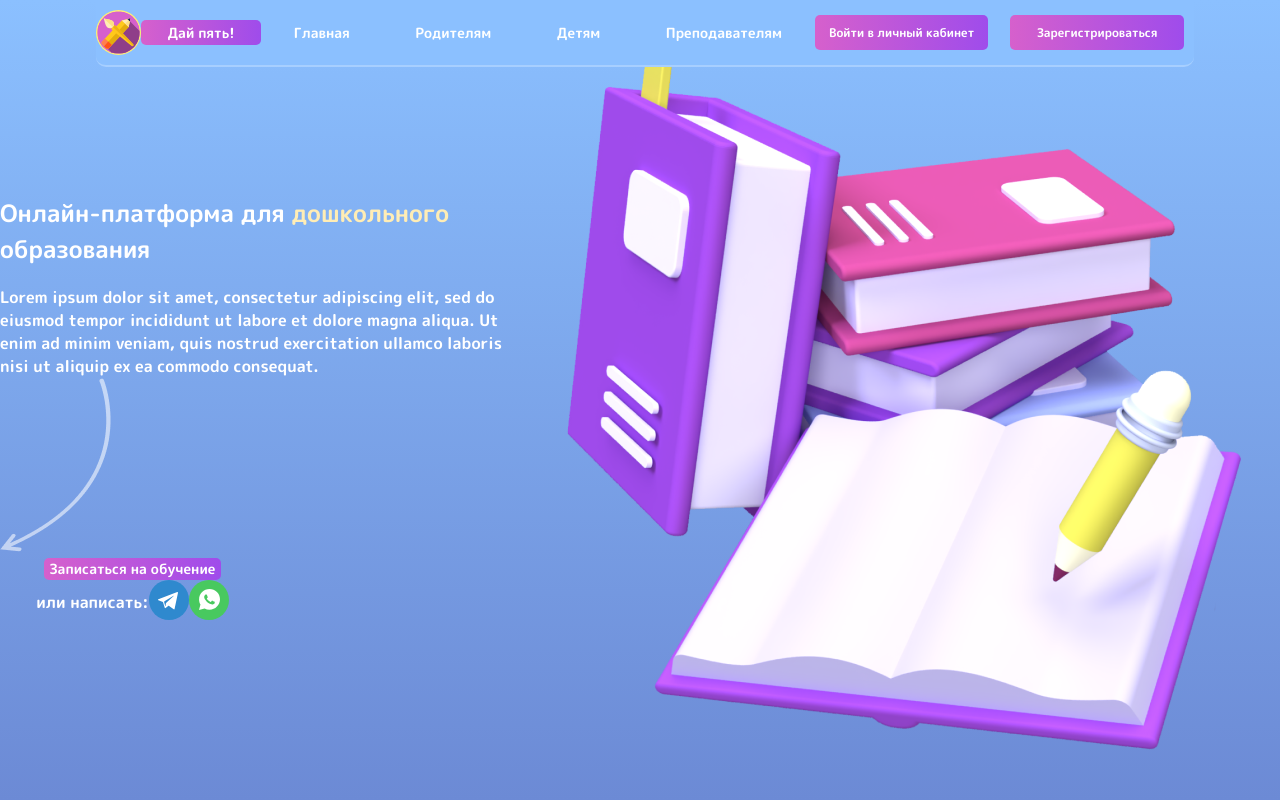
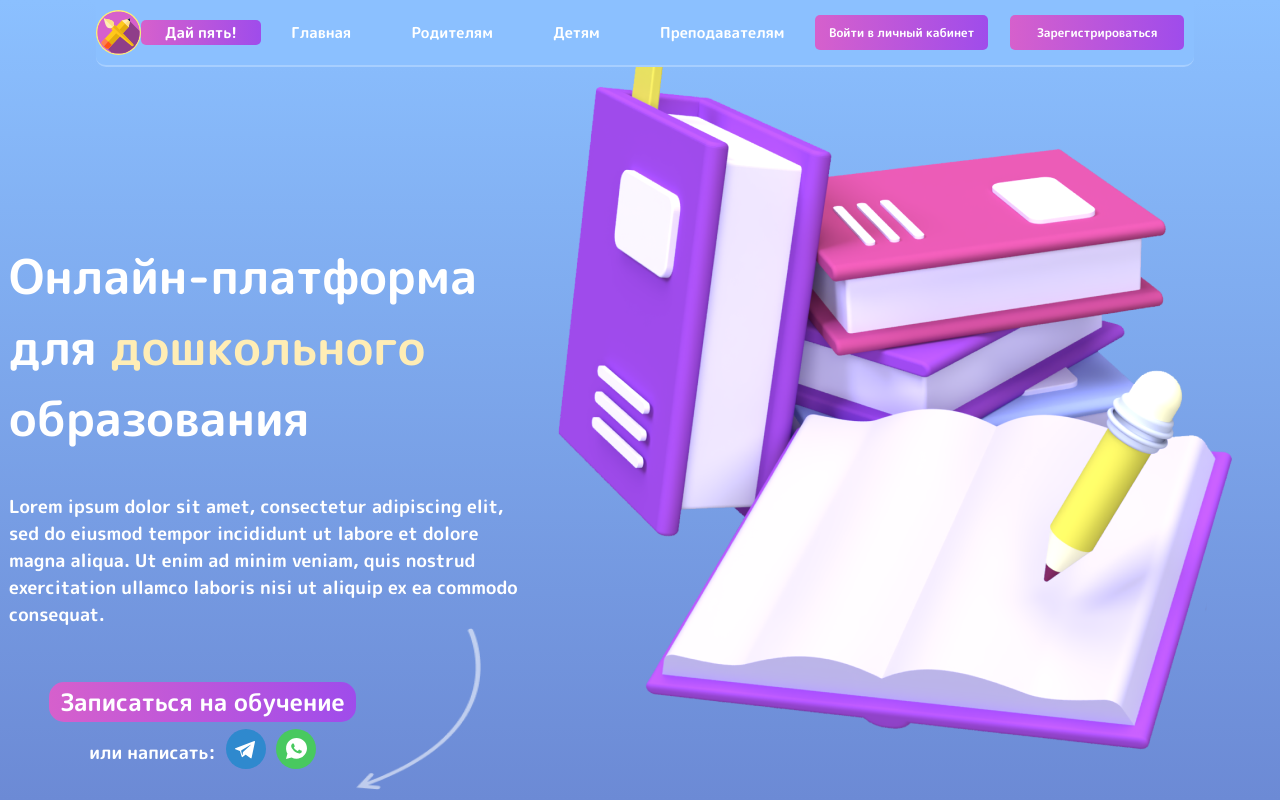
Before and after one commit to Dash-02/React, a React (Create React App) app in the folder preschool/preschool-landing/: page / in a window 1280 px wide. Shown: the top 800 px of the page. Built offline with nearby package versions, Linux system fonts and the light colour scheme.

Commit message:
home-position

```diff
--- a/preschool/preschool-landing/src/Header/Header.css
+++ b/preschool/preschool-landing/src/Header/Header.css
@@ -23,7 +23,7 @@
     display: flex;
     justify-content: space-between;
     align-items: center;
-    width: 40%;
+    width: 35%;
 }
 
 .container-header::before {
@@ -48,7 +48,7 @@
 
 button {
     font-family: 'M PLUS Rounded 1c', sans-serif;
-    font-size: 14px;
+    font-size: 15px;
     color: #fff;
 
     background: linear-gradient(to right, #D660CC, #9F4CEB);
@@ -96,7 +96,7 @@ nav {
 a {
     text-decoration: none;
     font-family: 'M PLUS Rounded 1c', sans-serif;
-    font-size: 14px;
+    font-size: 15px;
     color: #fff;
     transition: filter 0.3s;
 }
@@ -217,6 +217,23 @@ a:active {
     transform: translateX(0);
 }
 
+@media (width > 1900px) {
+    .btn-login button {
+        font-size: 16px;
+    }
+
+    a {
+        font-size: 16px;
+    }
+
+    .logo {
+
+        button {
+            font-size: 16px;
+        }
+    }
+}
+
 @media (width > 720px) {
     .menu {
         display: none;
@@ -239,7 +256,7 @@ a:active {
 
 @media (width <= 1200px) {
     .btn-login button {
-        font-size: 10px;
+        font-size: 12px;
     }
 
     .logo {
@@ -262,6 +279,13 @@ a:active {
 
     .logo {
         width: 50%;
+        button {
+            font-size: 13px;
+        }
+    }
+
+    a {
+        font-size: 13px;
     }
 }
 
--- a/preschool/preschool-landing/src/Home/Home.css
+++ b/preschool/preschool-landing/src/Home/Home.css
@@ -8,6 +8,7 @@
     display: flex;
     justify-content: center;
     flex-wrap: wrap;
+    word-wrap: break-word;
 }
 
 .container {
@@ -15,18 +16,39 @@
     justify-content: center;
 }
 
-@media (width <= 1200px) {
-    .container {
-        flex-wrap: wrap;
-    }
-    .img-books {
-        height: 600px;
-        width: 560px;
+.content {
+    width: 40%;
+    height: 50%;
+
+    font-size: 18px;
+}
+
+.content-wrapper {
+    height: 100%;
+    display: flex;
+    justify-content: center;
+    flex-direction: row-reverse;
+}
+
+.text_wrapper {
+
+    display: flex;
+    justify-content: center;
+    align-items: center;
+    flex-wrap: wrap;
+
+    div {
+        width: 75%;
     }
 }
 
-.content {
-    width: 50%;
+h1 {
+    font-size: 48px;
+}
+
+.img-arrow {
+    width: 125px;
+    height: 162px;
 }
 
 .yellow-text {
@@ -39,7 +61,18 @@
     flex-direction: column;
     align-items: center;
 
-    width: 50%;
+    width: 60%;
+    height: 25%;
+
+    margin-top: 10%;
+}
+
+.wrapper_social_media button {
+    font-size: 24px;
+
+    width: 100%;
+    height: 40%;
+    border-radius: 15px;
 }
 
 .social_media {
@@ -48,4 +81,35 @@
     justify-content: space-around;
     align-items: center;
 
+    a {
+        margin-left: 10px;
+    }
 }
+
+@media (width <= 1200px) {
+    .container {
+        flex-wrap: wrap;
+    }
+    .img-books {
+        height: 600px;
+        width: 560px;
+    }
+
+    .text-wrapper span{
+        font-size: 16px;
+    }
+}
+
+@media (width <= 560px) {
+    .img-books {
+        height: 440px;
+        width: 400px;
+    }
+}
+
+@media (width <= 320px) {
+    .img-books {
+        height: 360px;
+        width: 300px;
+    }
+}
--- a/preschool/preschool-landing/src/Home/Home.jsx
+++ b/preschool/preschool-landing/src/Home/Home.jsx
@@ -10,25 +10,33 @@ function Home() {
     return (
         <section className="home">
             <Header />
-            {/* <div className="line"></div> */}
             <div className="container">
                 <div className="content">
+                    <div className="text_wrapper">
                         <h1>Онлайн-платформа для <span className="yellow-text">дошкольного</span> образования</h1>
-                    <div>
-                        <span>Lorem ipsum dolor sit amet, consectetur adipiscing elit, sed do eiusmod tempor incididunt ut labore et dolore magna aliqua. Ut enim ad minim veniam, quis nostrud exercitation ullamco laboris nisi ut aliquip ex ea commodo consequat.</span>
+
+                            <span>
+                                Lorem ipsum dolor sit amet, consectetur adipiscing elit, sed do eiusmod tempor incididunt ut labore et dolore magna aliqua. Ut enim ad minim veniam, quis nostrud exercitation ullamco laboris nisi ut aliquip ex ea commodo consequat.
+                            </span>
+
+                        {/* <img src={imgArrow} alt="arrow" className="img-arrow" /> */}
                     </div>
-                    <img src={imgArrow} alt="arrow" />
+                    <div className="content-wrapper">
+                    <img src={imgArrow} alt="arrow" className="img-arrow" />
 
                         <div className="wrapper_social_media">
                             <button>Записаться на обучение</button>
-
                             <div className="social_media">
                                 <span>или написать:</span>
                                 <a href="#"><img src={tg} alt="telegram" /></a>
                                 <a href="#"><img src={whatsapp} alt="whatsApp" /></a>
                             </div>
+
+                        </div>
+                    {/* <img src={imgArrow} alt="arrow" className="img-arrow" /> */}
                     </div>
                 </div>
+
                 <img className="img-books" src={imgBooks} alt="books" />
             </div>
         </section>
--- a/preschool/preschool-landing/src/Pages/Teachers.css
+++ b/preschool/preschool-landing/src/Pages/Teachers.css
@@ -42,3 +42,14 @@
     width: 300px;
     height: 50px;
 }
+
+@media (width <= 500px) {
+    .man {
+        display: none;
+    }
+
+    .man2 {
+        width: 300px;
+        height: 430px;
+    }
+}
```
Lines whose indentation alone changed are shown as unchanged.
